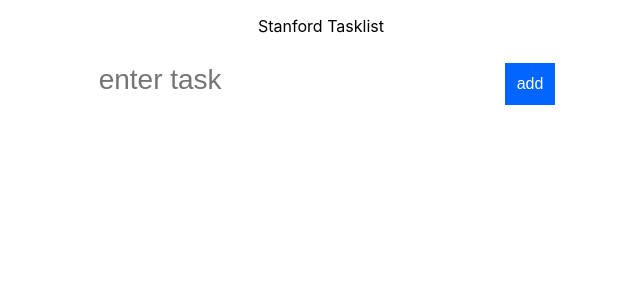
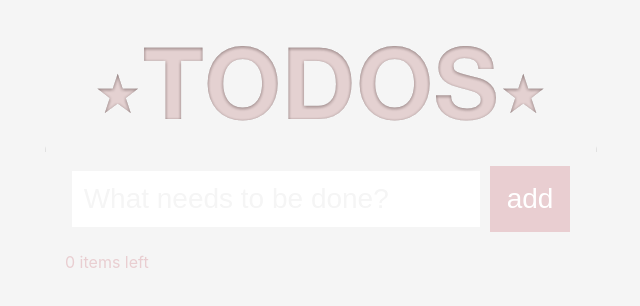
Before and after one commit to Ahmetburhan/SMtodoList, a React (Create React App) app in the folder client/: page / in a window 1280 px wide. Shown: the top 306 px of the page, without its empty margins (319-959 px from the left). Built offline with nearby package versions, Linux system fonts and the light colour scheme.

Commit message:
todolist updated

```diff
--- a/client/src/App.css
+++ b/client/src/App.css
@@ -1,8 +1,32 @@
 .App {
   text-align: center;
+  /* chosen by color picker */
+  background: #F5F5F5;
+}
+body{
+    background: #F5F5F5;
+
+}
+.todoLogo{
+  margin-top: 20px;
+
 }
 
+.itemsLeft{
+  margin-top: 10px;
+  margin-left: 30%;
+  float: left;
+  color: #E9CED1
 
+}
+.inputForm::placeholder{
+  color:#F5F5F5;
+  /* opacity: 1; */
+}
+
+.inputForm:{
+  color: #F5F5F5;
+}
 
 .App-header {
   background-color: #282c34;
@@ -27,18 +51,18 @@
 }
 
 .todoListMain .header button {
-  padding: 10px;
-  font-size: 16px;
-  margin: 10px;
+  padding: 15px;
+ font-size: calc(12px + 2vmin);
+ margin: 10px;
   margin-right: 0px;
-  background-color: #0066FF;
+  background-color: #E9CED1;
   color: #FFF;
-  border: 2px solid #0066FF;
+  border: 2px solid #E9CED1;
 }
 
 .todoListMain .header button:hover {
-  background-color: #003399;
-  border: 2px solid #003399;
+  background-color: rgb(126, 92, 96);
+  border: 2px solid rgb(126, 92, 96);
   cursor: pointer;
 }
 
@@ -63,8 +87,10 @@
   cursor: pointer;
 } */
 
+
 .fas.fa-minus-circle:hover {
   color: red;
+  cursor: pointer
 }
 
 ul.theList {
--- a/client/src/App.js
+++ b/client/src/App.js
@@ -1,13 +1,13 @@
 import React, { Component } from 'react';
 import TodoList from "./components/toDoList";
-
+import todoLogo from "./assets/img/todos.png"
 import './App.css';
 
 class App extends Component {
   render() {
     return (
       <div className="App">
-        <p>Stanford Tasklist</p>
+        <img alt="logo todos" className="todoLogo" src={todoLogo}></img>
         <TodoList />
 
       </div>
--- a/client/src/components/todolist.js
+++ b/client/src/components/todolist.js
@@ -48,14 +48,15 @@
             <div className="todoListMain">
                 <div className="header">
                     <form onSubmit={this.addItem}>
-                        <input ref={(a) => this._inputElement = a}
-                            placeholder="enter task">
+                        <input className="inputForm" ref={(a) => this._inputElement = a}
+                            placeholder="What needs to be done?">
                         </input>
                         <button type="submit">add</button>
                     </form>
                 </div>
                 <TodoItems entries={this.state.items}
                     delete={this.deleteItem} />
+                    <div className="itemsLeft">{this.state.items && this.state.items.length}   items left</div>
             </div>
         );
     }
```
Also changed, not shown: client/src/assets/img/todos.png (added).
